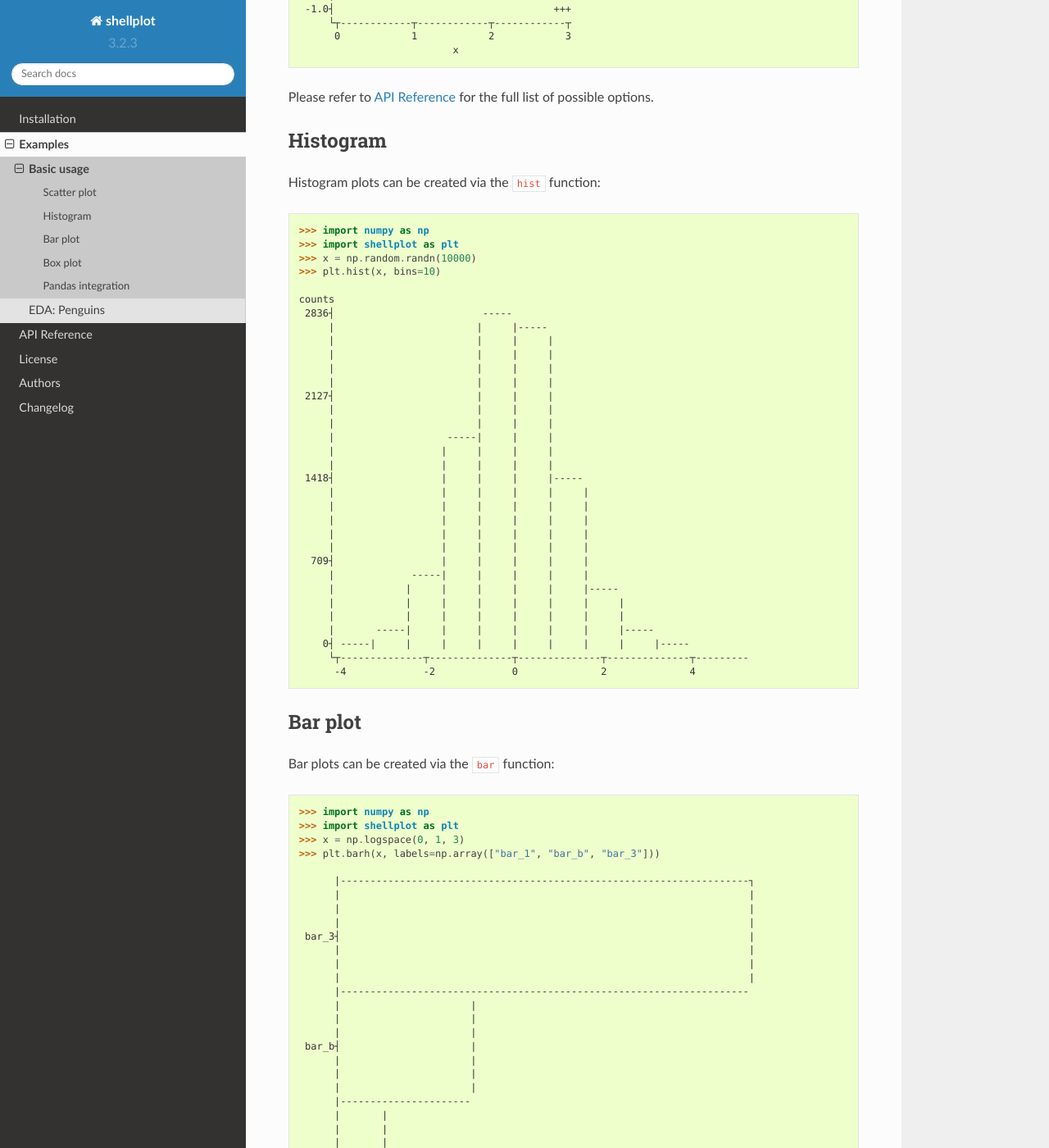
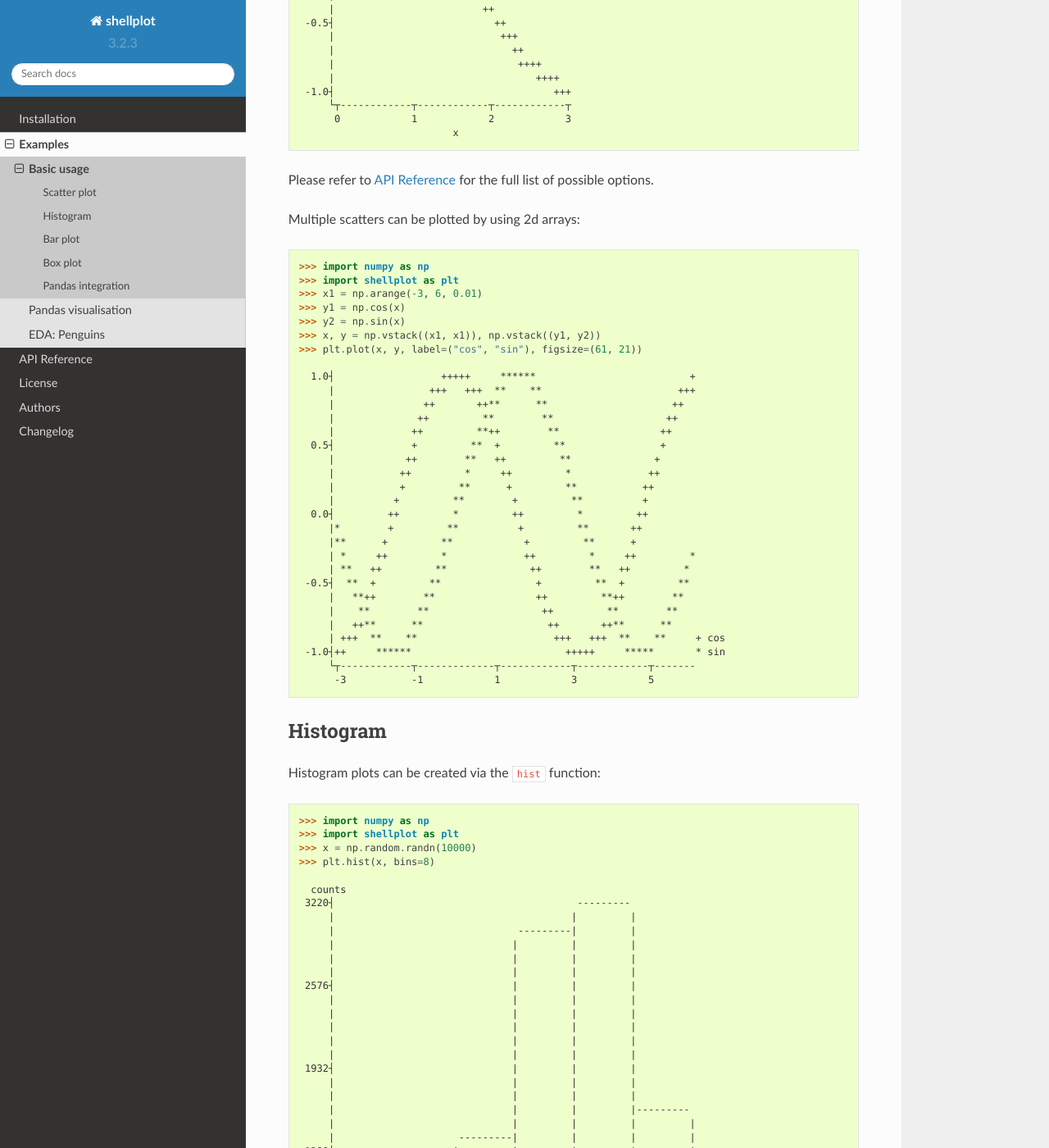
Before and after one commit to CDonnerer/shellplot, a Sphinx documentation site: the page built from docs/examples/basic_usage.rst, in a window 1280 px wide and 1400 px high, scrolled down 1557 px. Shown: the whole window at 82% size. Built offline with Sphinx 7.4.7 and the Read the Docs theme 2.0.0, drawn with Linux system fonts in a browser that asks for light colours; some of the changed text lies outside the part shown.

Commit message:
Release/v0.1.5 (#25)
* Frame index col (#23)

* somewhat working

* now working reliable for 2d arrays

* diryt support for labels, legend

* multiplot working with pandas

* added test for multiplot

* cleaned up pandas api testing

* minor updates to pandas api

* updated docs with pandas walk through

* updated docs with pandas walk through

* fixing the tests

* Datetime axis (#24)

* added conversion from datetime to numeric

* added timedelta rounding

* somewhat works

* basic changes to docs

* works a bit better

* tests passing

* added more test

* updated docs

* updated docs

* cleaning up axis

* updated changelog

```diff
--- a/docs/examples/basic_usage.rst
+++ b/docs/examples/basic_usage.rst
@@ -16,33 +16,39 @@ Scatter plots can be created via the ``plot`` function::
         >>> y = np.cos(x)
         >>> plt.plot(x, y)
 
-          1.0┤                                ++++++
-             |                              +++    +++
-             |                             ++        ++
-             |                            ++          ++
-             |                           ++            ++
-             |                          ++              ++
-          0.5┤                         ++                ++
-             |                        ++                  ++
-             |                        +                    +
-             |                       +                      +
-             |                      ++                      ++
-             |                     ++                        ++
-          0.0┤                     +                          +
-             |                    ++                          ++
-             |                   ++                            ++
-             |                  ++                              ++
-             |                  +                                +
-             |                 ++                                ++
-         -0.5┤                ++                                  ++
-             |               ++                                    ++
-             |++            ++                                      ++            ++
-             | ++          ++                                        ++          ++
-             |  ++        ++                                          ++        ++
-             |   +++    +++                                            +++    +++
-         -1.0┤     ++++++                                                ++++++
-             └┬----------------┬----------------┬-----------------┬----------------┬
-              -4               -2               0                 2                4
+          1.0┤                                     ++++++
+             |                                   +++     ++
+             |                                  ++         ++
+             |                                 ++           ++
+             |                                ++             ++
+             |                               ++               ++
+          0.6┤                              ++                 ++
+             |                              +                   +
+             |                             +                    ++
+             |                            ++                     ++
+             |                           ++                       ++
+             |                           +                         +
+          0.2┤                          ++                         ++
+             |                         ++                           ++
+             |                         +                             +
+             |                        ++                             ++
+             |                       ++                               ++
+             |                       +                                 +
+         -0.2┤                      ++                                 ++
+             |                     ++                                   ++
+             |                     +                                     +
+             |                    +                                      ++
+             |                   ++                                       ++
+             |                  ++                                         ++
+         -0.6┤                 ++                                           +
+             |++               +                                             +               ++
+             | ++             +                                              ++             ++
+             |  ++          ++                                                ++           ++
+             |   ++        ++                                                   ++        ++
+             |    +++    +++                                                     +++    +++
+         -1.0┤      ++++++                                                         ++++++
+             └┬-------------------┬-------------------┬-------------------┬-------------------┬
+              -4                  -2                  0                   2                   4
 
 
 It is possible to modify the appearance of the plot by passing keyword args,
@@ -93,6 +99,43 @@ using a similar syntax to `matplotlib`_. E.g. we could modify the above call to
 
 Please refer to :ref:`api_reference` for the full list of possible options.
 
+Multiple scatters can be plotted by using 2d arrays::
+
+
+        >>> import numpy as np
+        >>> import shellplot as plt
+        >>> x1 = np.arange(-3, 6, 0.01)
+        >>> y1 = np.cos(x)
+        >>> y2 = np.sin(x)
+        >>> x, y = np.vstack((x1, x1)), np.vstack((y1, y2))
+        >>> plt.plot(x, y, label=("cos", "sin"), figsize=(61, 21))
+
+          1.0┤                  +++++     ******                          +
+             |                +++   +++  **    **                       +++
+             |               ++       ++**      **                     ++
+             |              ++         **        **                   ++
+             |             ++         **++        **                 ++
+          0.5┤             +         **  +         **                +
+             |            ++        **   ++         **              +
+             |           ++         *     ++         *             ++
+             |           +         **      +         **           ++
+             |          +         **        +         **          +
+          0.0┤         ++         *         ++         *         ++
+             |*        +         **          +         **       ++
+             |**      +         **            +         **      +
+             | *     ++         *             ++         *     ++         *
+             | **   ++         **              ++        **   ++         *
+         -0.5┤  **  +         **                +         **  +         **
+             |   **++        **                 ++         **++        **
+             |    **        **                   ++         **        **
+             |   ++**      **                     ++       ++**      **
+             | +++  **    **                       +++   +++  **    **     + cos
+         -1.0┤++     ******                          +++++     *****       * sin
+             └┬------------┬-------------┬------------┬------------┬-------
+              -3           -1            1            3            5
+
+
+
 Histogram
 -------------------
 
@@ -102,36 +145,42 @@ Histogram plots can be created via the ``hist`` function::
         >>> import numpy as np
         >>> import shellplot as plt
         >>> x = np.random.randn(10000)
-        >>> plt.hist(x, bins=10)
+        >>> plt.hist(x, bins=8)
 
-        counts
-         2836┤                         -----
-             |                        |     |-----
-             |                        |     |     |
-             |                        |     |     |
-             |                        |     |     |
-             |                        |     |     |
-         2127┤                        |     |     |
-             |                        |     |     |
-             |                        |     |     |
-             |                   -----|     |     |
-             |                  |     |     |     |
-             |                  |     |     |     |
-         1418┤                  |     |     |     |-----
-             |                  |     |     |     |     |
-             |                  |     |     |     |     |
-             |                  |     |     |     |     |
-             |                  |     |     |     |     |
-             |                  |     |     |     |     |
-          709┤                  |     |     |     |     |
-             |             -----|     |     |     |     |
-             |            |     |     |     |     |     |-----
-             |            |     |     |     |     |     |     |
-             |            |     |     |     |     |     |     |
-             |       -----|     |     |     |     |     |     |-----
-            0┤ -----|     |     |     |     |     |     |     |     |-----
-             └┬--------------┬--------------┬--------------┬--------------┬---------
-              -4             -2             0              2              4
+          counts
+         3220┤                                         ---------
+             |                                        |         |
+             |                               ---------|         |
+             |                              |         |         |
+             |                              |         |         |
+             |                              |         |         |
+         2576┤                              |         |         |
+             |                              |         |         |
+             |                              |         |         |
+             |                              |         |         |
+             |                              |         |         |
+             |                              |         |         |
+         1932┤                              |         |         |
+             |                              |         |         |
+             |                              |         |         |
+             |                              |         |         |---------
+             |                              |         |         |         |
+             |                     ---------|         |         |         |
+         1288┤                    |         |         |         |         |
+             |                    |         |         |         |         |
+             |                    |         |         |         |         |
+             |                    |         |         |         |         |
+             |                    |         |         |         |         |
+             |                    |         |         |         |         |
+          644┤                    |         |         |         |         |
+             |                    |         |         |         |         |
+             |                    |         |         |         |         |---------
+             |           ---------|         |         |         |         |         |
+             |          |         |         |         |         |         |         |
+             |          |         |         |         |         |         |         |---------
+            0┤ ---------|         |         |         |         |         |         |         |
+             └┬-------------------┬-------------------┬-------------------┬-------------------┬
+              -4                  -2                  0                   2                   4
 
 
 
@@ -144,35 +193,31 @@ Bar plots can be created via the ``bar`` function::
         >>> import numpy as np
         >>> import shellplot as plt
         >>> x = np.logspace(0, 1, 3)
-        >>> plt.barh(x, labels=np.array(["bar_1", "bar_b", "bar_3"]))
+        >>> plt.barh(x, labels=np.array(["bar_1", "bar_b", "bar_3"]), figsize=(61, 19))
 
-              |---------------------------------------------------------------------┐
-              |                                                                     |
-              |                                                                     |
-              |                                                                     |
-         bar_3┤                                                                     |
-              |                                                                     |
-              |                                                                     |
-              |                                                                     |
-              |---------------------------------------------------------------------
-              |                      |
-              |                      |
-              |                      |
-         bar_b┤                      |
-              |                      |
-              |                      |
-              |                      |
-              |----------------------
-              |       |
-              |       |
-              |       |
-         bar_1┤       |
-              |       |
-              |       |
-              |       |
-              |-------
-              └┬-------------┬-------------┬------------┬-------------┬-------------┬
-               0             2             4            6             8             10
+          |------------------------------------------------------------
+          |                                                            |
+          |                                                            |
+     bar_3┤                                                            |
+          |                                                            |
+          |                                                            |
+          |------------------------------------------------------------
+          |                   |
+          |                   |
+     bar_b┤                   |
+          |                   |
+          |                   |
+          |-------------------
+          |      |
+          |      |
+     bar_1┤      |
+          |      |
+          |      |
+          |------
+          └┬-----------┬-----------┬-----------┬-----------┬-----------┬
+           0.0         2.0         4.0         6.0         8.0         10.0
+
+
 
 Box plot
 -------------------
--- a/docs/examples/index.rst
+++ b/docs/examples/index.rst
@@ -7,4 +7,5 @@ Examples
    :maxdepth: 2
 
    Basic usage <basic_usage>
+   Pandas visualisation <pandas>
    EDA: Penguins <penguins_eda>
```
Also changed, not shown: CHANGELOG.rst (+8 -0 lines), docs/examples/pandas.rst (added, +305 -0 lines), 10 other files.
